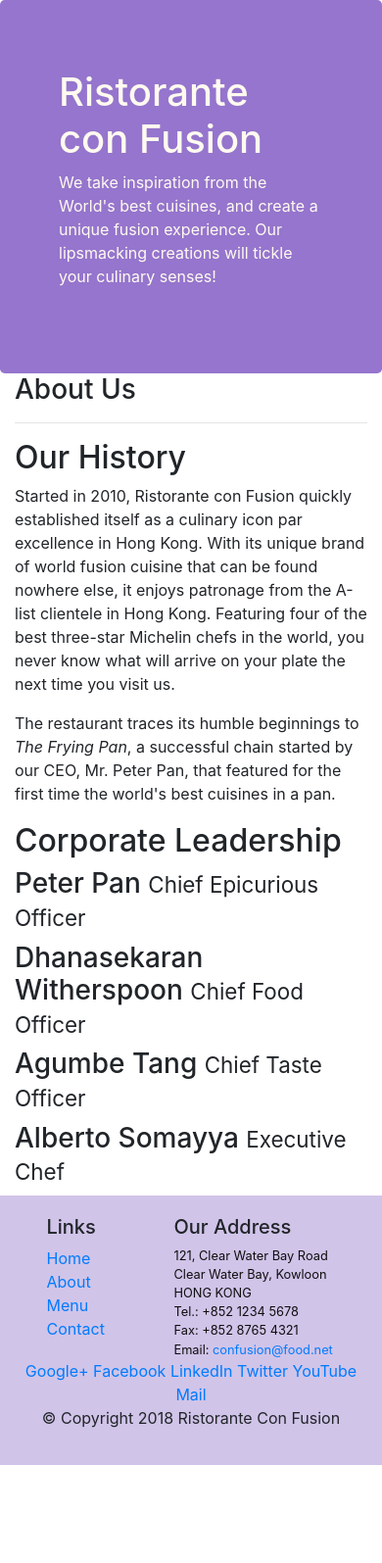
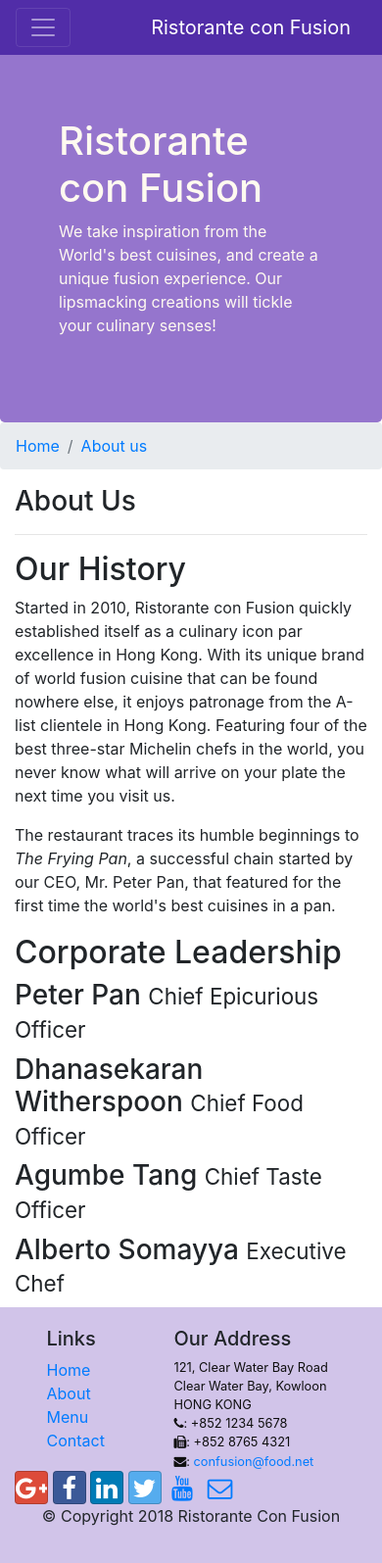
Before and after one commit to Karthigeyan420/Bootstrap4, a website: page aboutus.html in a window 390 px wide. Shown: the whole page at 98% size. Before the commit the page ends 1495 px from the top, so only its background shows below. Drawn offline with nearby package versions, Linux system fonts and the light colour scheme.

Commit message:
Week -2 Navbar and icons

```diff
--- a/aboutus.html
+++ b/aboutus.html
@@ -11,12 +11,29 @@
 
     <!-- Bootstrap CSS -->
     <link rel="stylesheet" href="node_modules/bootstrap/dist/css/bootstrap.min.css">
+    <link rel="stylesheet" href="node_modules/font-awesome/css/font-awesome.min.css">
+    <link rel="stylesheet" href="node_modules/bootstrap-social/bootstrap-social.css">
     <link rel="stylesheet" href="css/style.css">
 
 </head>
 
 <body>
-
+    <nav class="navbar navbar-dark navbar-expand-sm fixed-top">
+            <div class="container">
+                <button class="navbar-toggler" type="button" data-toggle="collapse" data-target="#Navbar">
+                    <span class="navbar-toggler-icon"></span>
+                </button>
+                <a class="navbar-brand" href="#">Ristorante con Fusion</a>
+                <div class="collapse navbar-collapse" id="Navbar">
+                    <ul class="navbar-nav mr-auto">
+                        <li class="nav-item"><a class="nav-link" href="./index.html"><span class="fa fa-home"></span> Home</a></li>
+                        <li class="nav-item active"><a class="nav-link" href="#"><span class="fa fa-info"></span> About</a></li>
+                        <li class="nav-item"><a class="nav-link" href="#"><span class="fa fa-list"></span> Menu</a></li>
+                        <li class="nav-item"><a class="nav-link" href="#"><span class="fa fa-address-card"></span> Contact</a></li>
+                    </ul>
+                </div>
+            </div>
+        </nav>
     <header class="jumbotron">
         <div class="container">
             <div class="row row-header">
@@ -31,6 +48,12 @@
     </header>
 
     <div class="container">
+        <div class="row">
+            <ol class="col-12 breadcrumb">
+                <li class="breadcrumb-item"><a href="./index.html">Home</a></li>
+                <li class="breadcrumb-item active"><a href="#">About us</a></li>
+            </ol>
+        </div>
         <div class="row">
             <div class="col-12">
                <h3>About Us</h3>
@@ -71,7 +94,7 @@
                 <div class="col-4 offset-1 col-sm-2">
                     <h5>Links</h5>
                     <ul class="list-unstyled">
-                        <li><a href="#">Home</a></li>
+                        <li><a href="./index.html">Home</a></li>
                         <li><a href="#">About</a></li>
                         <li><a href="#">Menu</a></li>
                         <li><a href="#">Contact</a></li>
@@ -83,21 +106,21 @@
 		              121, Clear Water Bay Road<br>
 		              Clear Water Bay, Kowloon<br>
 		              HONG KONG<br>
-		              Tel.: +852 1234 5678<br>
-		              Fax: +852 8765 4321<br>
-		              Email: <a href="mailto:confusion@food.net">confusion@food.net</a>
+		              <i class="fa fa-phone"></i>: +852 1234 5678<br>
+		              <i class="fa fa-fax"></i>: +852 8765 4321<br>
+		              <i class="fa fa-envelope"></i>: <a href="mailto:confusion@food.net">confusion@food.net</a>
 		           </address>
                 </div>
-                <div class="col-12 col-sm-4 align-self-center">
-                    <div class="text-center">
-                        <a href="http://google.com/+">Google+</a>
-                        <a href="http://www.facebook.com/profile.php?id=">Facebook</a>
-                        <a href="http://www.linkedin.com/in/">LinkedIn</a>
-                        <a href="http://twitter.com/">Twitter</a>
-                        <a href="http://youtube.com/">YouTube</a>
-                        <a href="mailto:">Mail</a>
+                <div class="col-12 col-sm-4">
+                        <div>
+                            <a class="btn btn-social-icon btn-google" href="http://google.com/+"><i class="fa fa-google-plus"></i></a>
+                            <a class="btn btn-social-icon btn-facebook" href="http://www.facebook.com/profile.php?id="><i class="fa fa-facebook"></i></a>
+                            <a class="btn btn-social-icon btn-linkedin" href="http://www.linkedin.com/in/"><i class="fa fa-linkedin"></i></a>
+                            <a class="btn btn-social-icon btn-twitter" href="http://twitter.com/"><i class="fa fa-twitter"></i></a>
+                            <a class="btn btn-social-icon btn-youtube" href="http://youtube.com/"><i class="fa fa-youtube"></i></a>
+                            <a class="btn btn-social-icon" href="mailto:"><i class="fa fa-envelope-o"></i></a>
+                        </div>
                     </div>
-                </div>
            </div>
            <div class="row justify-content-center">
                 <div class="col-auto">
--- a/css/style.css
+++ b/css/style.css
@@ -27,3 +27,11 @@ address{
     margin:0px auto;
     padding: 20px 0px 20px 0px;
 }
+body{
+    padding: 50px 0px 0px 0px;
+    z-index: 0px;
+}
+
+.navbar-dark{
+    background-color: #512DA8;
+}
--- a/package.json
+++ b/package.json
@@ -16,6 +16,8 @@
   "dependencies": {
     "boostrap": "^2.0.0",
     "bootstrap": "^4.0.0",
+    "bootstrap-social": "^5.1.1",
+    "font-awesome": "^4.7.0",
     "jquery": "^3.3.1",
     "popper.js": "^1.12.9"
   }
```
Also changed, not shown: index.html (+34 -11 lines), 1 other file.
